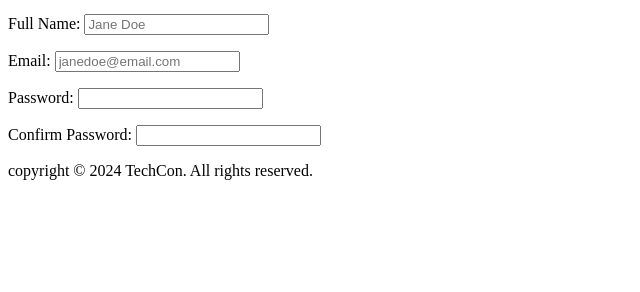
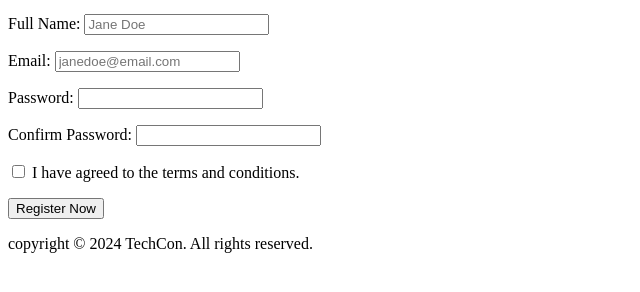
Before and after one commit to Desuwaa/TechCon_HTML, a plain HTML site: page techcon_website/register.html in a window 1280 px wide. Shown: the part 100-392 px from the top of the page, without its empty margins (0-640 px from the left). Drawn offline with Linux system fonts and the light colour scheme.

Commit message:
created button and agreement checkbox

```diff
--- a/techcon_website/register.html
+++ b/techcon_website/register.html
@@ -52,6 +52,16 @@
             id="confirm-password"
           >
         </p>
+
+        <p>
+          <!-- prettier-ignore -->
+          <input type="checkbox" name="agree" id="agree">
+          <label for="agree">I have agreed to the terms and conditions.</label>
+        </p>
+
+        <p>
+          <button type="submit">Register Now</button>
+        </p>
       </form>
     </main>
 
```
